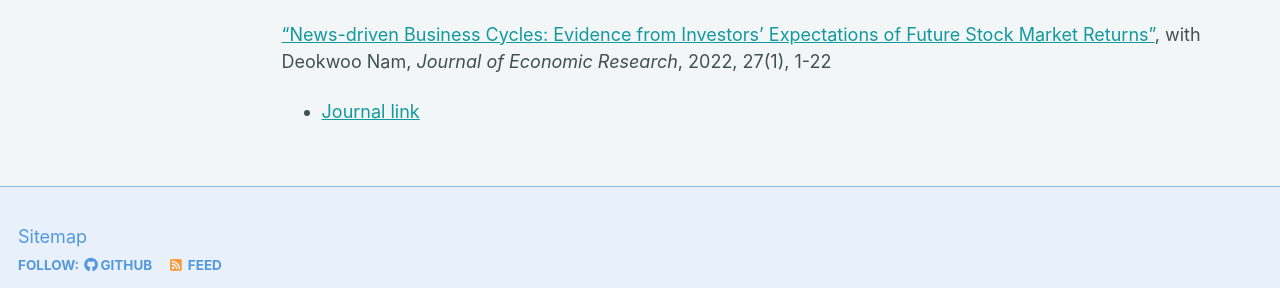
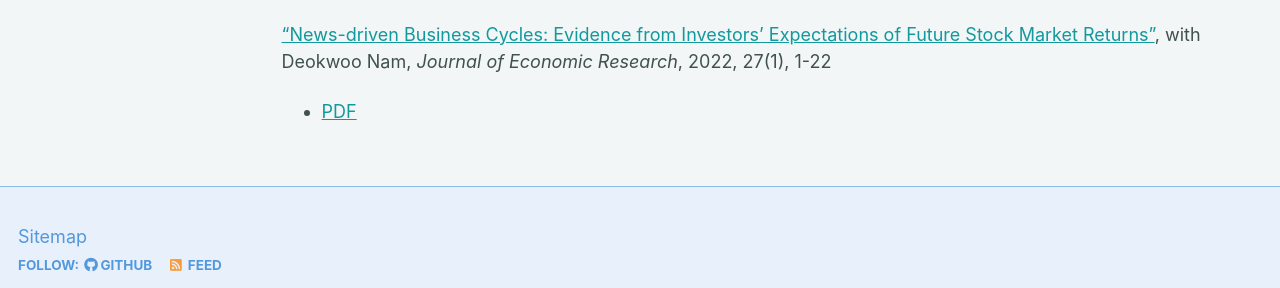
Before and after one commit to yujiezhangecon/yujiezhangecon.github.io, a Jekyll site: the page built from _pages/research.md, in a window 1280 px wide and 1298 px high. Shown: the part 957-1245 px from the top of the window. Built offline with Jekyll 4.4.1, drawn with Linux system fonts in a browser that asks for light colours.

Commit message:
Update research.md

```diff
--- a/_pages/research.md
+++ b/_pages/research.md
@@ -60,7 +60,7 @@ Work in Progress
 Publications
 --
 
-["News-driven Business Cycles: Evidence from Investors’ Expectations of Future Stock Market Returns"](http://yujiezhangecon.github.io/files/ZhangNam.pdf),
+["News-driven Business Cycles: Evidence from Investors’ Expectations of Future Stock Market Returns"](https://papersearch.net/thesis/article.asp?key=3948237),
 with Deokwoo Nam, _Journal of Economic Research_, 2022, 27(1), 1-22
 
-- [Journal link](https://papersearch.net/thesis/article.asp?key=3948237)
+- [PDF](http://yujiezhangecon.github.io/files/ZhangNam.pdf)
```
